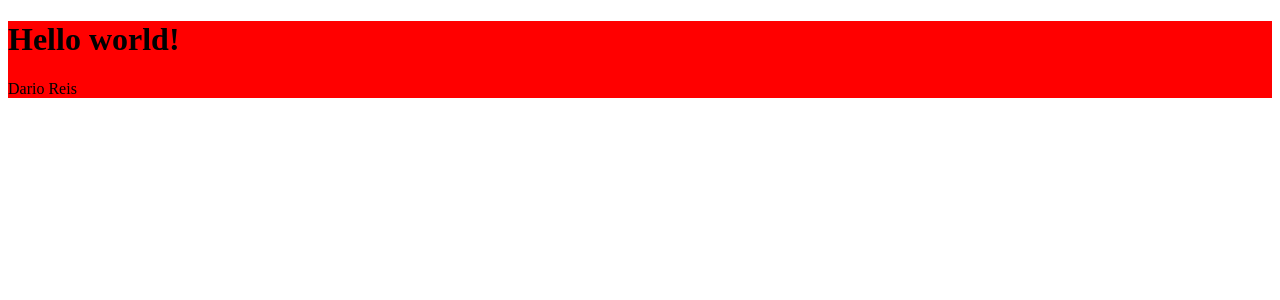
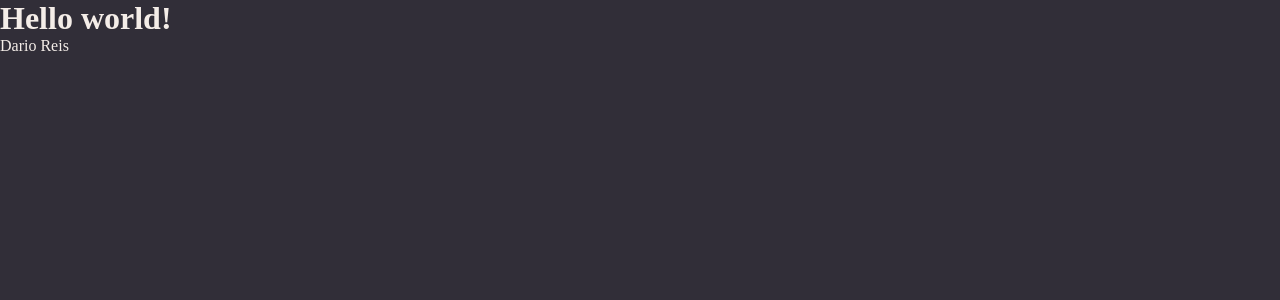
Before and after one commit to darioreisjr/kissnotes_reactjs, a React (Vite) app: page / in a window 1280 px wide. Shown: the top 300 px of the page. Built offline with nearby package versions, Linux system fonts and the light colour scheme.

Commit message:
feat: Creating global styling file

```diff
--- a/src/main.jsx
+++ b/src/main.jsx
@@ -1,6 +1,7 @@
 import React from "react";
 import ReactDOM from "react-dom/client";
 import { ThemeProvider } from "styled-components";
+import { GlobalStyle } from "./styles/global";
 
 import theme from "./styles/theme";
 
@@ -8,7 +9,8 @@
 
 ReactDOM.createRoot(document.getElementById("root")).render(
   <React.StrictMode>
-    <ThemeProvider  theme={theme}>
+    <ThemeProvider theme={theme}>
+      <GlobalStyle />
       <Details />
     </ThemeProvider>
   </React.StrictMode>
--- a/src/pages/Details/styles.js
+++ b/src/pages/Details/styles.js
@@ -1,5 +1,4 @@
 import styled from 'styled-components';
 
 export const Container = styled.div`
-  background: red;
 `;
--- /dev/null
+++ b/src/styles/global.js
@@ -0,0 +1,27 @@
+import { createGlobalStyle } from 'styled-components';
+
+export const GlobalStyle = createGlobalStyle`
+  * {
+    margin: 0;
+    padding: 0;
+    box-sizing: border-box;
+  }
+
+  body {
+    background: ${({ theme }) => theme.COLORS.BACKGROUND_800};
+    color: ${({ theme }) => theme.COLORS.WHITE};
+  }
+
+  a {
+    text-decoration: none;
+  }
+
+  button, a {
+    cursor: pointer;
+    transition: filter 0.2s;
+  }
+
+  button:hover, a:hover {
+    filter: brightness(0.9);
+  }
+`
```
